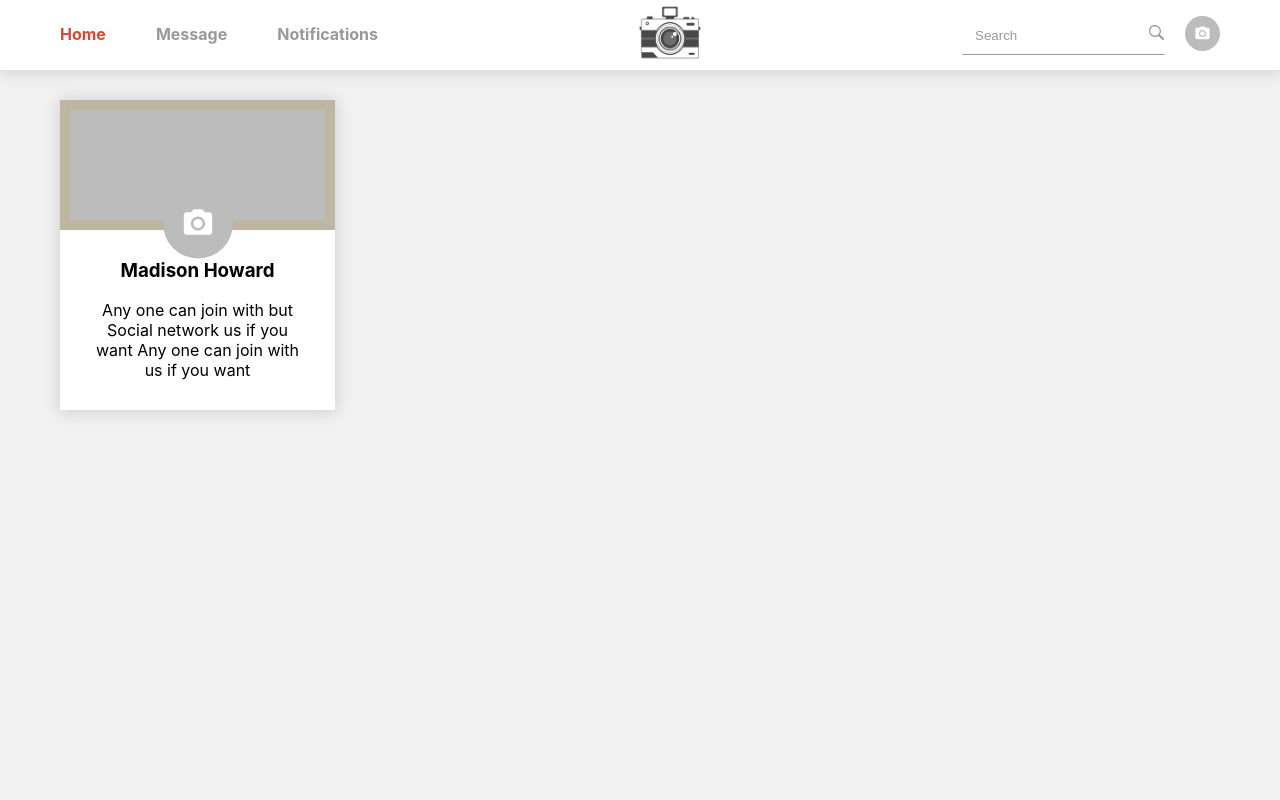
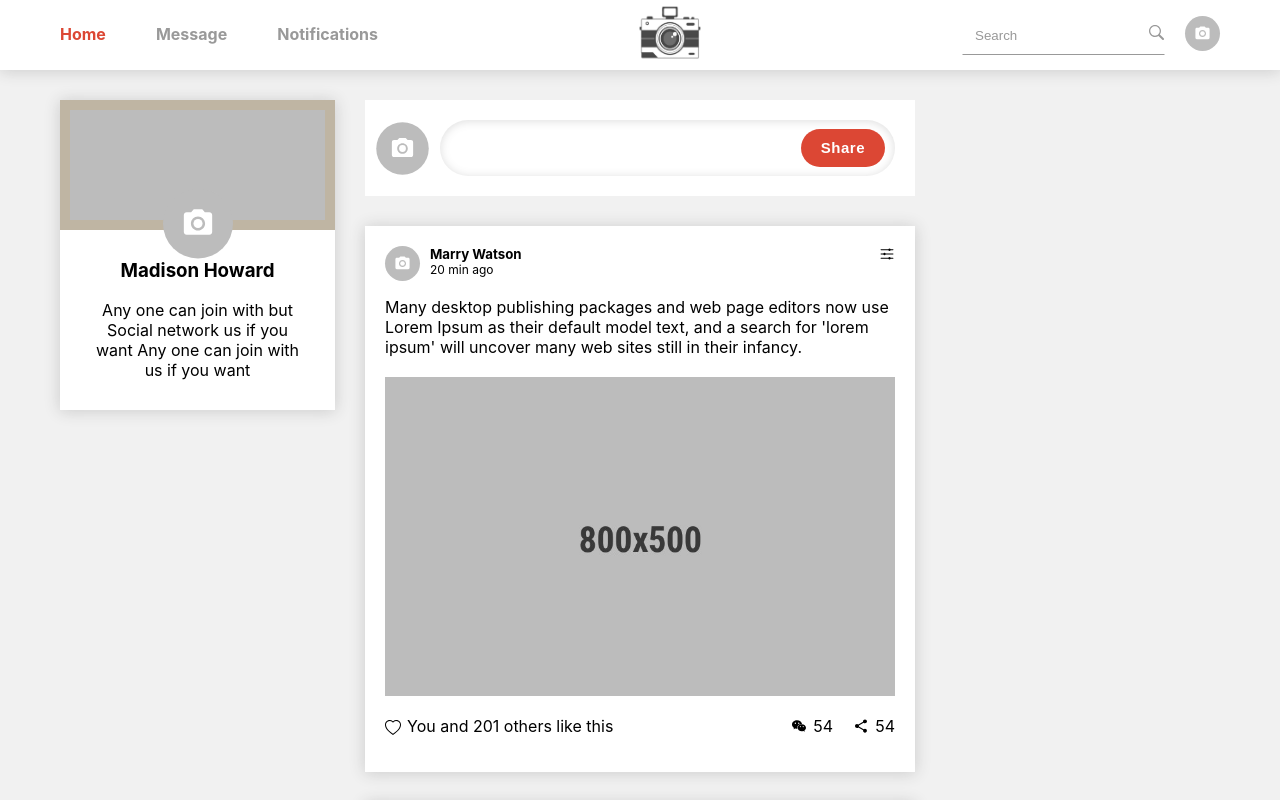
Before and after one commit to rongeld/filmShot, a React (Create React App) app: page /dashboard in a window 1280 px wide. Shown: the top 800 px of the page. Built offline with nearby package versions, Linux system fonts and the light colour scheme.

Commit message:
posts component

```diff
--- a/src/components/avatar/Avatar.jsx
+++ b/src/components/avatar/Avatar.jsx
@@ -2,8 +2,10 @@ import React from 'react';
 import { Wrapper } from './AvatarStyles';
 import { MdCameraAlt } from 'react-icons/md';
 
-const Avatar = ({ url, name }) => (
-  <Wrapper>{url ? <img src={url} alt={name} /> : <MdCameraAlt />}</Wrapper>
+const Avatar = ({ url, name, ...otherProps }) => (
+  <Wrapper {...otherProps}>
+    {url ? <img src={url} alt={name} /> : <MdCameraAlt />}
+  </Wrapper>
 );
 
 export default Avatar;
--- a/src/components/avatar/AvatarStyles.js
+++ b/src/components/avatar/AvatarStyles.js
@@ -3,13 +3,15 @@ import styled from 'styled-components';
 export const Wrapper = styled.div`
   overflow: hidden;
   background: #bcbcbc;
-  border-radius: 50px;
+  border-radius: 35px;
   width: 35px;
   height: 35px;
+  flex: 0 0 35px;
   display: flex;
   justify-content: center;
   align-items: center;
   cursor: pointer;
+  ${props => ({ ...props })}
 
   svg {
     fill: white;
--- a/src/components/form/btn/CustomBtnStyles.js
+++ b/src/components/form/btn/CustomBtnStyles.js
@@ -14,6 +14,13 @@ const invertedButtonStyles = css`
   background-color: ${variables['white']};
   color: ${variables['theme-color']};
 `;
+const sharedBtnStyles = css`
+  position: absolute;
+  border-radius: 50px;
+  right: 30px;
+  line-height: 28px;
+  padding: 5px 20px;
+`;
 
 const getButtonStyles = ({ inverted }) =>
   inverted ? invertedButtonStyles : buttonStyles;
@@ -26,10 +33,12 @@ export const CustomButtonContainer = styled.button`
   padding: 0 35px 0 35px;
   font-size: 15px;
   font-weight: bolder;
+  outline: none;
   cursor: pointer;
   display: flex;
   justify-content: center;
   transition: all 0.3s ease;
+  ${({ share }) => share && sharedBtnStyles};
   ${getButtonStyles}
 
   &:hover {
--- a/src/components/header/HeaderStyles.js
+++ b/src/components/header/HeaderStyles.js
@@ -6,6 +6,7 @@ export const HeaderWrapper = styled.header`
   box-shadow: 0px 1px 15px 0px rgba(51, 51, 51, 0.2);
   height: 70px;
   position: fixed;
+  z-index: 10;
   width: 100%;
 `;
 export const Nav = styled.nav`
--- /dev/null
+++ b/src/components/post/Post.jsx
@@ -0,0 +1,63 @@
+import React from 'react';
+import PropTypes from 'prop-types';
+import { IoIosOptions, IoMdShare } from 'react-icons/io';
+import { BsHeart } from 'react-icons/bs';
+import { AiOutlineWechat } from 'react-icons/ai';
+
+import { FlexBox } from 'components/shared/SharedStyles';
+import Avatar from 'components/avatar/Avatar';
+import photo from 'assets/post-large-1.jpg';
+
+import { Header, PostText, Footer } from './PostStyles';
+
+const Post = props => {
+  return (
+    <FlexBox
+      shadow
+      flex-direction="column"
+      padding="20px"
+      margin="30px 0"
+      background="white"
+    >
+      <Header>
+        <div>
+          <Avatar />
+          <div>
+            <h5>Marry Watson</h5>
+            <p>20 min ago</p>
+          </div>
+        </div>
+
+        <div>
+          <IoIosOptions />
+        </div>
+      </Header>
+      <PostText>
+        Many desktop publishing packages and web page editors now use Lorem
+        Ipsum as their default model text, and a search for 'lorem ipsum' will
+        uncover many web sites still in their infancy.
+      </PostText>
+      <div>
+        <img src={photo} alt="" />
+      </div>
+      <FlexBox justify-content="space-between">
+        <Footer>
+          <BsHeart />
+          <p>You and 201 others like this</p>
+        </Footer>
+        <Footer>
+          <FlexBox>
+            <AiOutlineWechat /> 54
+          </FlexBox>
+          <FlexBox>
+            <IoMdShare /> 54
+          </FlexBox>
+        </Footer>
+      </FlexBox>
+    </FlexBox>
+  );
+};
+
+Post.propTypes = {};
+
+export default Post;
--- /dev/null
+++ b/src/components/post/PostStyles.js
@@ -0,0 +1,45 @@
+import styled from 'styled-components';
+import variables from 'styles/variables';
+
+export const Header = styled.div`
+  display: flex;
+  justify-content: space-between;
+  align-items: flex-start;
+
+  & > div {
+    &:first-child {
+      display: flex;
+    }
+
+    h5,
+    p {
+      margin: 0;
+      margin-left: 10px;
+    }
+
+    p {
+      font-size: 12px;
+      margin-bottom: 20px;
+    }
+  }
+`;
+
+export const PostText = styled.div`
+  margin-bottom: 20px;
+`;
+export const Footer = styled.div`
+  display: flex;
+  align-items: center;
+
+  &:last-child {
+    & > div:not(:last-child) {
+      margin-right: 20px;
+    }
+  }
+
+  svg {
+    margin-right: 6px;
+    position: relative;
+    top: 2px;
+  }
+`;
--- /dev/null
+++ b/src/components/posts/Posts.jsx
@@ -0,0 +1,10 @@
+import React from 'react';
+import Post from 'components/post/Post';
+
+const pst = new Array(5).fill('test');
+
+console.log(pst);
+
+const Posts = () => pst.map((post, indx) => <Post key={indx} />);
+
+export default Posts;
--- /dev/null
+++ b/src/components/share-post/SharePost.jsx
@@ -0,0 +1,23 @@
+import React from 'react';
+import { FlexBox } from 'components/shared/SharedStyles';
+import Avatar from 'components/avatar/Avatar';
+import CustomBtn from 'components/form/btn/CustomBtn';
+
+import { Textarea } from './SharePostStyles';
+
+const SharePost = () => {
+  return (
+    <FlexBox
+      padding="20px"
+      position="relative"
+      background="white"
+      align-items="center"
+    >
+      <Avatar margin-right="20px" transform="scale(1.5)" />
+      <Textarea aria-disabled="true" name="share" />
+      <CustomBtn share>Share</CustomBtn>
+    </FlexBox>
+  );
+};
+
+export default SharePost;
--- /dev/null
+++ b/src/components/share-post/SharePostStyles.js
@@ -0,0 +1,13 @@
+import styled from 'styled-components';
+import variables from 'styles/variables';
+
+export const Textarea = styled.textarea`
+  border: none;
+  border-radius: 50px;
+  box-shadow: inset 0px 1px 10px 0px rgba(85, 85, 85, 0.2);
+  padding: 13px 90px 13px 20px;
+  position: relative;
+  width: 100%;
+  outline: none;
+  resize: none;
+`;
--- a/src/pages/dashboard/Dashboard.jsx
+++ b/src/pages/dashboard/Dashboard.jsx
@@ -2,6 +2,8 @@ import React from 'react';
 import { Wrapper, Aside, Feed } from './DashboardStyles';
 import { Container } from 'components/shared/SharedStyles';
 import UserInfo from 'components/user-info-aside/UserInfo';
+import SharePost from 'components/share-post/SharePost';
+import Posts from 'components/posts/Posts';
 
 const Dashboard = () => {
   return (
@@ -10,7 +12,10 @@ const Dashboard = () => {
         <Aside>
           <UserInfo />
         </Aside>
-        <Feed></Feed>
+        <Feed>
+          <SharePost />
+          <Posts />
+        </Feed>
         <Aside></Aside>
       </Container>
     </Wrapper>
--- a/src/styles/global-styles.js
+++ b/src/styles/global-styles.js
@@ -14,6 +14,10 @@ export default createGlobalStyle`
       sans-serif;
     -webkit-font-smoothing: antialiased;
     -moz-osx-font-smoothing: grayscale;
+
+    img {
+      width: 100%;
+    }
   }
 `;
 
```
Also changed, not shown: src/assets/post-large-1.jpg (added).
